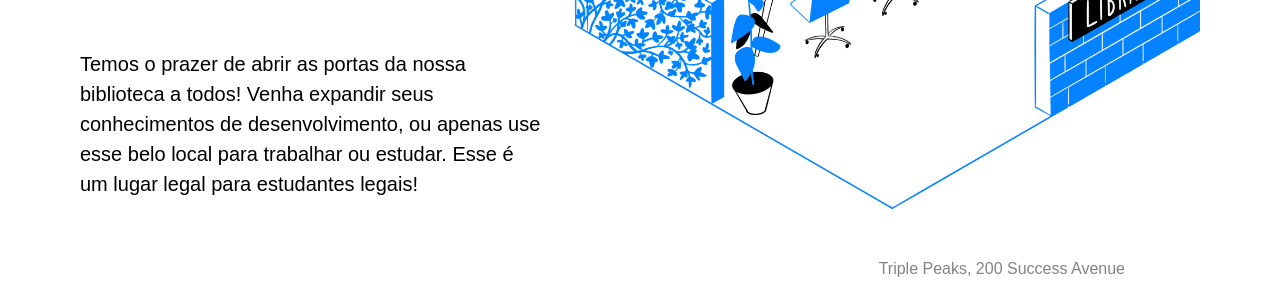
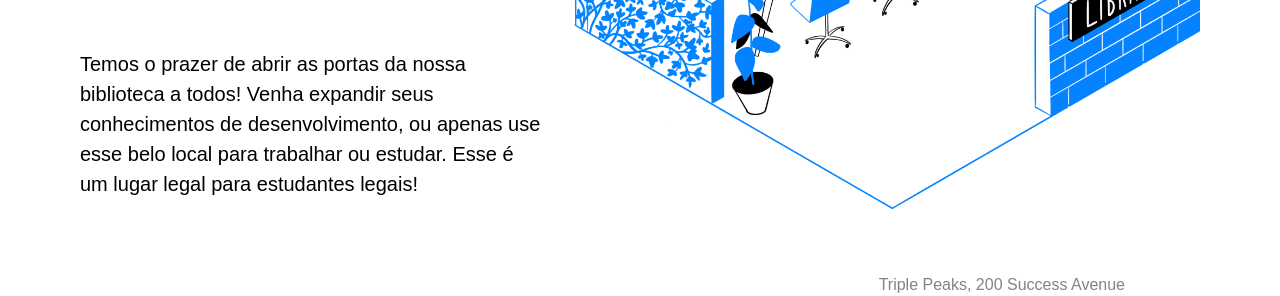
Before and after one commit to LucasKND/web_project_library_pt, a plain HTML site: page index.html in a window 1280 px wide. Shown: the part 504-800 px from the top of the page. Drawn offline with Linux system fonts and the light colour scheme.

Commit message:
header footer original

```diff
--- a/styles/style.css
+++ b/styles/style.css
@@ -92,9 +92,12 @@
 }
 
 .header__footer {
+  margin-top: auto;
   width: 100%;
-  text-align: right;
-  margin-right: 70px;
+  display: flex;
+  align-items: center;
+  justify-content: flex-end;
+  box-sizing: border-box;
 }
 
 .header__address {
```
